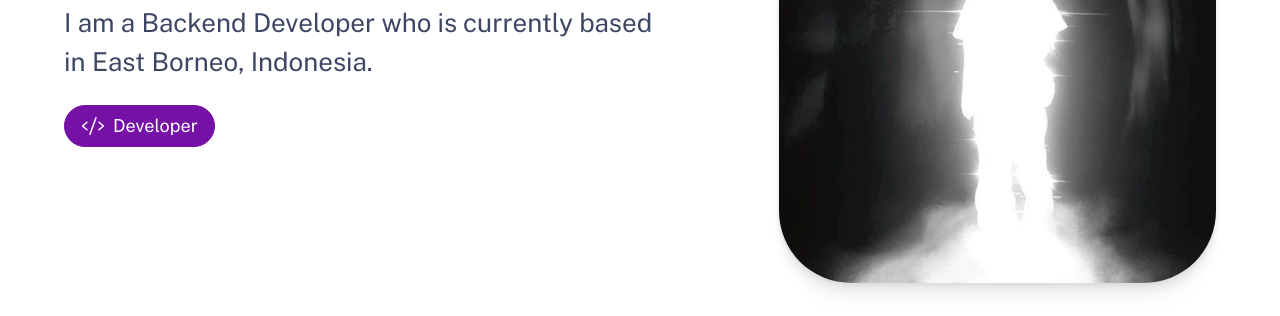
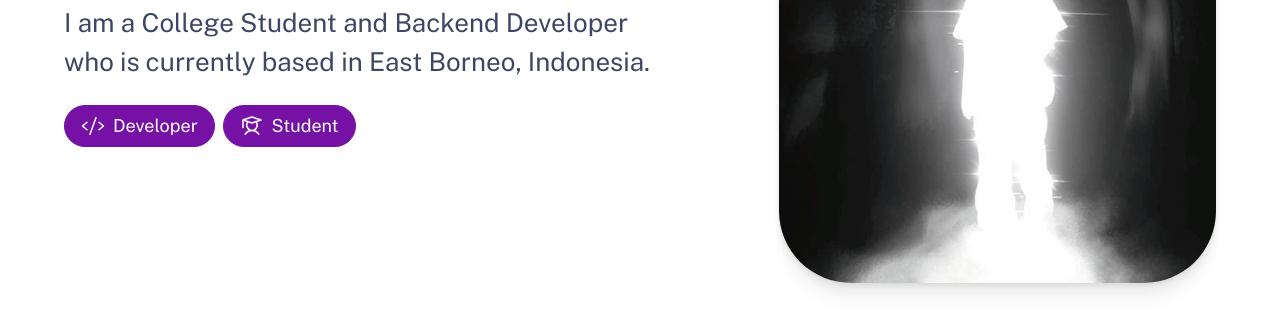
Before and after one commit to ade-nugraha306/my-protofolio, an Astro site in the folder portofolio/: page / in a window 1280 px wide. Shown: the part 484-800 px from the top of the page. Built offline with nearby package versions, Linux system fonts and the light colour scheme; Astro itself is replaced by a stand-in of ours.

Commit message:
update role

```diff
--- a/portofolio/src/components/IconPaths.ts
+++ b/portofolio/src/components/IconPaths.ts
@@ -38,5 +38,6 @@ export const iconPaths = {
 	'linkedin-logo': `<rect width="184" height="184" x="36" y="36" fill="none" stroke-linecap="round" stroke-linejoin="round" stroke-width="16" rx="8"/><path fill="none" stroke-linecap="round" stroke-linejoin="round" stroke-width="16" d="M120 112v64m-32-64v64m32-36a28 28 0 0 1 56 0v36"/><circle stroke="none" cx="88" cy="80" r="12"/>`,
 	'instagram-logo': `<circle cx="128" cy="128" r="40" fill="none" stroke-miterlimit="10" stroke-width="16"/><rect width="184" height="184" x="36" y="36" fill="none" stroke-linecap="round" stroke-linejoin="round" stroke-width="16" rx="48"/><circle cx="180" cy="76" r="12" stroke="none" />`,
 	'tiktok-logo': `<path fill="none" stroke-linecap="round" stroke-linejoin="round" stroke-width="16" d="M168 106a96 96 0 0 0 56 18V84a56 56 0 0 1-56-56h-40v128a28 28 0 1 1-40-25V89a68 68 0 1 0 80 67Z"/>`,
-	'facebook-logo': `<path d="M128,24A104,104,0,1,0,232,128,104.11,104.11,0,0,0,128,24Zm8,191.63V152h24a8,8,0,0,0,0-16H136V112a16,16,0,0,1,16-16h16a8,8,0,0,0,0-16H152a32,32,0,0,0-32,32v24H96a8,8,0,0,0,0,16h24v63.63a88,88,0,1,1,16,0Z"></path>`
+	'facebook-logo': `<path d="M128,24A104,104,0,1,0,232,128,104.11,104.11,0,0,0,128,24Zm8,191.63V152h24a8,8,0,0,0,0-16H136V112a16,16,0,0,1,16-16h16a8,8,0,0,0,0-16H152a32,32,0,0,0-32,32v24H96a8,8,0,0,0,0,16h24v63.63a88,88,0,1,1,16,0Z"></path>`,
+	student: `<path d="M226.53,56.41l-96-32a8,8,0,0,0-5.06,0l-96,32A8,8,0,0,0,24,64v80a8,8,0,0,0,16,0V75.1L73.59,86.29a64,64,0,0,0,20.65,88.05c-18,7.06-33.56,19.83-44.94,37.29a8,8,0,1,0,13.4,8.74C77.77,197.25,101.57,184,128,184s50.23,13.25,65.3,36.37a8,8,0,0,0,13.4-8.74c-11.38-17.46-27-30.23-44.94-37.29a64,64,0,0,0,20.65-88l44.12-14.7a8,8,0,0,0,0-15.18ZM176,120A48,48,0,1,1,89.35,91.55l36.12,12a8,8,0,0,0,5.06,0l36.12-12A47.89,47.89,0,0,1,176,120ZM128,87.57,57.3,64,128,40.43,198.7,64Z"></path>`
 };
--- a/portofolio/src/pages/index.astro
+++ b/portofolio/src/pages/index.astro
@@ -39,11 +39,12 @@ const certificates = (await getCollection('certificate'))
 			<header class="hero">
 				<Hero
 					title="Hello, my name is Ade Nugraha"
-					tagline="I am a Backend Developer who is currently based in East Borneo, Indonesia."
+					tagline="I am a College Student and Backend Developer who is currently based in East Borneo, Indonesia."
 					align="start"
 				>
 					<div class="roles">
 						<Pill><Icon icon="code" size="1.33em" /> Developer</Pill>
+						<Pill><Icon icon="student" size="1.33em" /> Student</Pill>
 					</div>
 				</Hero>
 
@@ -104,33 +105,12 @@ const certificates = (await getCollection('certificate'))
 						}
 					</Grid>
 				</div>
-
 				<div class="cta">
 					<CallToAction href="/work/">
 						View All
 						<Icon icon="arrow-right" size="1.2em" />
 					</CallToAction>
 				</div>
-
-				<!-- <header class="section-header stack gap-2 lg:gap-4">
-					<h3>Mentions</h3>
-					<p>
-						I have been fortunate enough to receive praise for my work in several publications. Take
-						a look below to learn more.
-					</p>
-				</header>
-
-				<div class="gallery">
-					<Grid variant="small">
-						{
-							['Medium', 'BuzzFeed', 'The Next Web', 'awwwards.', 'TechCrunch'].map((brand) => (
-								<li class="mention-card">
-									<p>{brand}</p>
-								</li>
-							))
-						}
-					</Grid>
-				</div> -->
 			</section>
 		</main>
 	</div>
```
Also changed, not shown: portofolio/src/content/work/traventura.md (+0 -1 lines).
